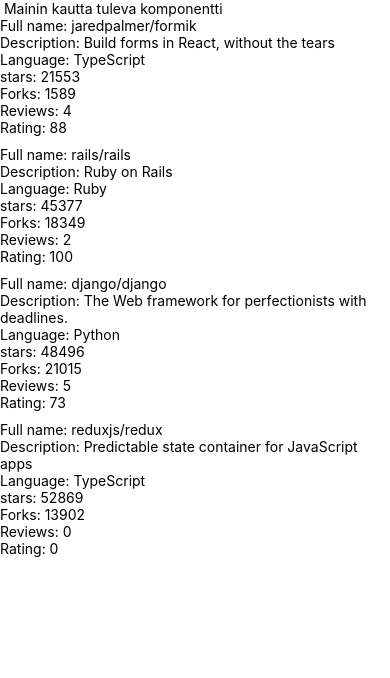
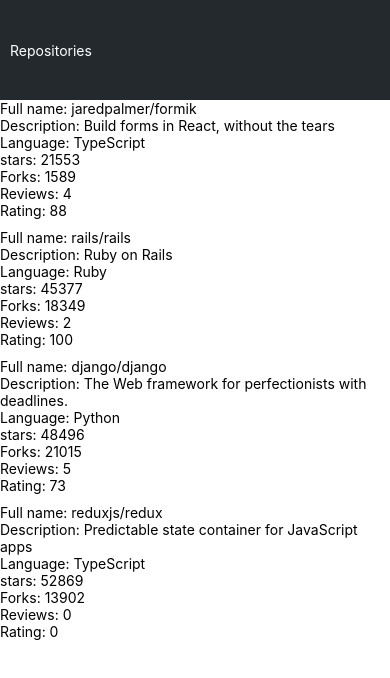
Before and after one commit to HorttanainenSami/fullstack-osa10, a React Native app: screen / in a window 390 px wide. Shown: the top 678 px of the page. Built offline with nearby package versions, Linux system fonts and the light colour scheme.

Commit message:
10.4: the appbar

```diff
--- /dev/null
+++ b/src/components/AppBar.jsx
@@ -0,0 +1,30 @@
+import React from 'react';
+import { View, Pressable, Text, StyleSheet } from 'react-native';
+import Constants from 'expo-constants';
+import theme from '../theme';
+
+const styles = StyleSheet.create({
+    container: {
+      paddingTop: Constants.statusBarHeight,
+      backgroundColor: theme.colors.backGroundPrimary,
+      height: 100,
+      flexDirection: 'row',
+      alignItems: 'center',
+    }
+});
+const AppBar = () => (
+  <View style={styles.container}>
+    <Pressable style={({pressed}) => [
+      {
+        margin: 10,
+        backgroundColor: pressed ?
+        theme.colors.buttonPrimary :
+        theme.colors.backGroundPrimary}]} >
+      <Text style={{color: 'white'}} >
+        Repositories
+      </Text>
+    </Pressable>
+    </View>
+);
+
+export default AppBar;
--- a/src/components/Main.jsx
+++ b/src/components/Main.jsx
@@ -1,20 +1,19 @@
 import React from 'react';
-import Constants from 'expo-constants';
-import { Text, StyleSheet, View } from 'react-native';
+import { StyleSheet, View } from 'react-native';
 import RepositoryList from './RepositoryList';
+import AppBar from './AppBar';
 
 const styles = StyleSheet.create({
     container: {
-      marginTop: Constants.statusBarHeight,
       flexGrow: 1,
       flexShrink: 1,
     }
 });
 const Main = () =>{
   return(
-    <View style={styles.container}>
+    <View >
+    <AppBar />
       <View style={styles.container}>
-        <Text> Mainin kautta tuleva komponentti </Text>
         <RepositoryList />
       </View>
     </View>
--- /dev/null
+++ b/src/theme.js
@@ -0,0 +1,12 @@
+
+const theme = {
+    colors: {
+      textPrimary: 'white',
+      textSecondary: 'grey',
+      backGroundPrimary: '#24292e',
+      buttonPrimary: '#4D4D4D',
+    },
+
+};
+
+export default theme;
```
